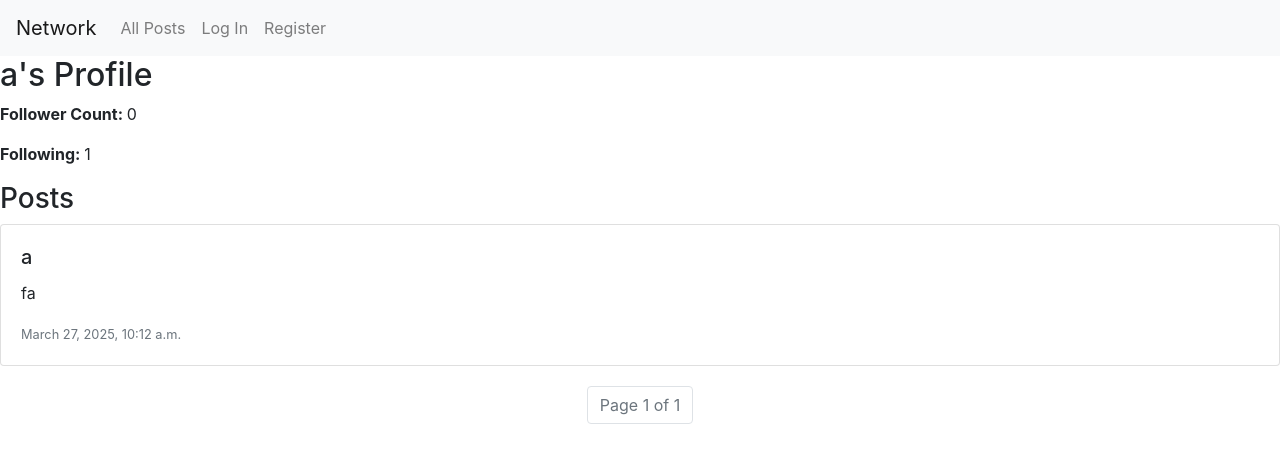
After one commit to Sinliszt/network, a Django app: page /profile/a/ in a window 1280 px wide. The commit adds this page. Shown: the top 463 px of the page. Run offline with Django 3.2, Linux system fonts and the light colour scheme; data comes from the database, SQL or seed files in the repository; both versions use the stored data as it was after the commit; some libraries are stand-ins or nearby versions.

Commit message:
spec 3,4,5

```diff
--- a/network/models.py
+++ b/network/models.py
@@ -19,8 +19,8 @@ class Post(models.Model):
         return self.likes.count()
 
 class Follow(models.Model):
-    follower = models.ForeignKey(User, on_delete = models.CASCADE, related_name="following")
-    following = models.ForeignKey(User, on_delete = models.CASCADE, related_name="followers")
+    follower = models.ForeignKey(User, on_delete = models.CASCADE, related_name="following_rel")
+    following = models.ForeignKey(User, on_delete = models.CASCADE, related_name="followers_rel")
 
     class Meta:
         unique_together = ('following', 'follower')
--- a/network/static/network/like_post.js
+++ b/network/static/network/like_post.js
@@ -1,4 +1,5 @@
 document.addEventListener('DOMContentLoaded', () => {
+
     document.querySelectorAll(".like-btn").forEach(button =>{
         button.addEventListener("click", () => {
             const postId = button.dataset.postId;
--- /dev/null
+++ b/network/static/network/profile.js
@@ -0,0 +1,56 @@
+document.addEventListener('DOMContentLoaded', () => {
+    const followBtn = document.querySelector("#follow-btn");
+
+    if(!followBtn){
+        console.error("Follow button not found");
+        return;
+    }
+
+    followBtn.addEventListener("click", () => {
+        const username = followBtn.getAttribute("data-username");
+
+        if (!username) {
+            console.error("Username not found!");
+            return;
+        }
+
+                console.log("CSRF Token:", getCookie("csrftoken"))
+
+        fetch(`/follow/${username}/`, {
+            method: "POST",
+            headers: {
+                "X-CSRFToken": getCookie("csrftoken"),
+                "Content-Type": "application/json",
+            },
+            body: JSON.stringify({})
+        })
+        .then(response => {
+            if (!response.ok) throw new Error(`HTTP error! Status: ${response.status}`);
+            return response.json();
+        })
+        .then(data => {
+
+                console.log("Server response:", data);
+
+                if (data.error) {
+                    alert(data.error);
+                    return;
+                }
+
+                document.querySelector("#followers-count").innerText = data.followers_count;
+                followBtn.innerText = data.following_status ? "Unfollow" : "Follow";
+
+                followBtn.classList.toggle("btn-primary", !data.following_status);
+                followBtn.classList.toggle("btn-danger", data.following_status);
+        })
+        .catch(err=> console.error("error: ",err));
+    });
+});
+
+function getCookie(name) {
+    const cookieValue = document.cookie
+        .split("; ")
+        .find(row => row.startsWith(name))
+        ?.split("=")[1];
+    return cookieValue;
+}
--- a/network/static/network/styles.css
+++ b/network/static/network/styles.css
@@ -0,0 +1,13 @@
+.pagination {
+    justify-content: center;
+    margin-top: 20px;
+}
+
+.page-item.active .page-link {
+    background-color: #007bff;
+    border-color: #007bff;
+}
+
+.page-link {
+    color: #007bff;
+}
--- /dev/null
+++ b/network/templates/network/profile.html
@@ -0,0 +1,61 @@
+{% extends "network/layout.html" %}
+{% load static %}
+
+{% block body %}
+    <h2>{{ user_profile.username }}'s Profile</h2>
+
+    <p><strong>Follower Count: </strong><span id="followers-count">{{ followers }}</span></p>
+    <p><strong>Following: </strong>{{ following }}</p>
+
+    {% if user.is_authenticated and user != user_profile %}
+        <button id="follow-btn" data-username="{{ user_profile.username }}" class="btn {% if is_following %}btn-danger{% else %}btn-primary{% endif %}">
+            {% if is_following%}
+                Unfollow
+            {% else %}
+                Follow
+            {% endif %}
+        </button>
+    {% endif %}
+
+    <h3>Posts</h3>
+
+    {% for post in page_object %}
+        <div class="card mb-3">
+            <div class="card-body">
+                <h5 class="card-title">{{ post.user }}</h5>
+                <p class="card-text">{{ post.content }}</p>
+                <small class="text-muted">{{ post.timestamp }}</small>
+            </div>
+        </div>
+    {% empty %}
+        <p>No posts yet</p>
+    {% endfor %}
+
+    <nav aria-label="Page navigation">
+        <ul class="pagination justify-content-center">
+            {% if page_object.has_previous %}
+                <li class="page-item">
+                    <a class="page-link" href="?page=1">First</a>
+                </li>
+                <li class="page-item">
+                    <a class="page-link" href="?page={{ page_object.previous_page_number }}">Previous</a>
+                </li>
+            {% endif %}
+
+            <li class="page-item disabled">
+                <a class="page-link">Page {{ page_object.number }} of {{ page_object.paginator.num_pages }}</a>
+            </li>
+
+            {% if page_object.has_next %}
+                <li class="page-item">
+                    <a class="page-link" href="?page={{ page_object.next_page_number }}">Next</a>
+                </li>
+                <li class="page-item">
+                    <a class="page-link" href="?page={{ page_object.paginator.num_pages }}">Last</a>
+                </li>
+            {% endif %}
+        </ul>
+    </nav>
+
+    <script src="{% static 'network/profile.js' %}"></script>
+{% endblock %}
--- a/network/urls.py
+++ b/network/urls.py
@@ -10,4 +10,8 @@ urlpatterns = [
     path("register", views.register, name="register"),
     path("like/<int:post_id>", views.like_post, name="like_post"),
     path("edit/<int:post_id>", views.edit_post, name="edit_post"),
+    path("profile/<str:username>/", views.profile, name="profile"),
+    path("follow/<str:username>/", views.follow, name="follow"),
+    path("following/", views.follow_view, name="following"),
+
 ]
--- a/network/views.py
+++ b/network/views.py
@@ -1,6 +1,6 @@
 from django.contrib.auth import authenticate, login, logout
 from django.db import IntegrityError
-from django.http import HttpResponse, HttpResponseRedirect, JsonResponse
+from django.http import HttpResponse, HttpResponseRedirect, JsonResponse, HttpResponseBadRequest
 from django.shortcuts import render, redirect, get_object_or_404
 from django.urls import reverse
 from django.core.paginator import Paginator
@@ -20,6 +20,7 @@ def index(request):
         if content:
             Post.objects.create(user=request.user, content=content, timestamp=now())
         return redirect("index")
+
     posts = Post.objects.all().order_by("-timestamp")
     paginator=Paginator(posts,10)
     page_number = request.GET.get("page")
@@ -27,7 +28,7 @@ def index(request):
     liked_posts = []
 
     if request.user.is_authenticated:
-        liked_posts = [post.id for post in posts if request.user in post.likes.all()]
+        liked_posts = Post.objects.filter(likes=request.user).values_list("id", flat=True)
 
     return render(request, "network/index.html", {
         "page_object": page_object,
@@ -91,13 +92,18 @@ def register(request):
 
 def profile(request, username):
     user_profile = get_object_or_404(User, username=username)
+
     followers = Follow.objects.filter(following=user_profile).count()
     following = Follow.objects.filter(follower=user_profile).count()
-    is_following = Follow.objects.filter(follower=request.user, following=user_profile).exists()
-    posts = Page.objects.filter(user=user_profile).order_by("-timestamp")
+
+    is_following = request.user.is_authenticated and Follow.objects.filter(follower=request.user, following=user_profile).exists()
+
+    posts = Post.objects.filter(user=user_profile).order_by("-timestamp")
+
     paginator = Paginator(posts,10)
     page_number = request.GET.get("page")
     page_object = paginator.get_page(page_number)
+
     return render (request, "network/profile.html", {
         "page_object": page_object,
         "user_profile": user_profile,
@@ -106,30 +112,36 @@ def profile(request, username):
         "following": following,
     })
 
-def follow_toggle(request,username):
+@login_required
+def follow(request,username):
+    user_profile = get_object_or_404(User, username=username)
+
+    if request.user == user_profile:
+        return JsonResponse({"error": "You cannot follow yourself."}, status=400)
+
     if request.method == "POST":
-        target_user = get_object_or_404(User, username=username)
-        if Follow.objects.filter(follower=request.user, following=target_user).exists():
-            Follow.objects.get(follower=request.user, following=target_user).delete()
+
+        follow_instance = Follow.objects.filter(follower=request.user, following=user_profile).first()
+
+        if follow_instance:
+            follow_instance.delete()
+            following_status = False
         else:
-            Follow.objects.create(follower=request.user, following=target_user)
-        return HttpResponseRedirect(reverse("profile", args=[username]))
+            Follow.objects.create(follower=request.user, following=user_profile)
+            following_status = True
 
-@login_required
-def new_post(request):
-    if request.method == "POST":
-        content = request.POST.get("content")
-        if content:
-            Post.objects.create(user=request.user, content=content, timestamp=now())
-        return redirect("index")
-    posts = Post.objects.all().order_by("-timestamp")
-    return render(request, "network/index.html", {
-        "posts": posts
-    })
+        followers_count = Follow.objects.filter(following=user_profile).count()
+
+
+        return JsonResponse ({
+            "followers_count": followers_count,
+            "following_status": following_status,
+        })
+
+    return JsonResponse({"Error: ": "Invalid request method."}, status=405)
 
 
 @login_required
-@csrf_exempt
 def edit_post(request, post_id):
     if request.method == "PUT":
         try:
@@ -170,3 +182,13 @@ def like_post(request, post_id):
             post.likes.add(request.user)
         return JsonResponse({"likes": post.likes.count()})
     return HttpResponseBadRequest("Invalid request")
+
+@login_required
+def follow_view(request):
+    following_users = Follow.objects.filter(follower=request.user).values_list("following", flat=True)
+
+    posts = Post.objects.filter(user__id__in=following_users).order_by("-timestamp")
+
+    return render(request, "network/following.html", {
+        "posts": posts
+    })
```
Also changed, not shown: network/templates/network/following.html (added, +20 -0 lines), network/templates/network/index.html (+21 -9 lines), db.sqlite3, network/migrations/0002_user_followers_alter_follow_follower_and_more.py (added).
